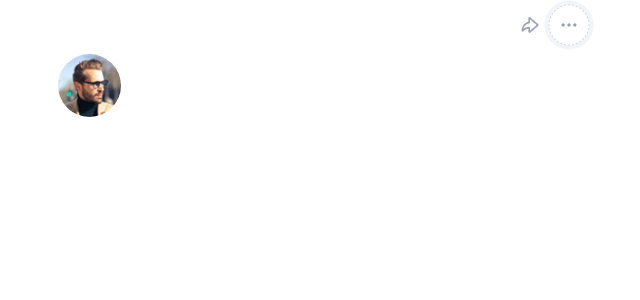
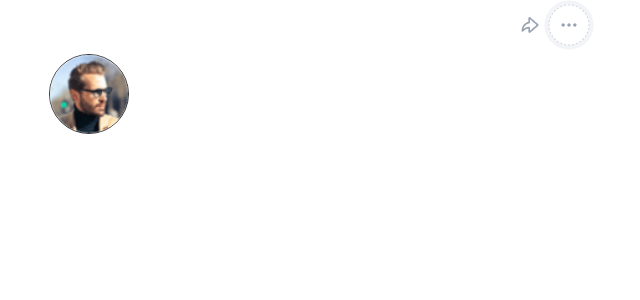
Before and after one commit to Elochukwu3/tap-link, a React (Create React App) app: page / in a window 1280 px wide. Shown: the top 300 px of the page, without its empty margins (416-1056 px from the left). Built offline with nearby package versions, Linux system fonts and the light colour scheme.

Commit message:
profile hover effect

```diff
--- a/src/App.css
+++ b/src/App.css
@@ -1,39 +1,79 @@
-*{
+* {
   margin: 0;
   padding: 0;
   box-sizing: border-box;
 }
-html{
+html {
   overflow: hidden;
 }
-body{
+body {
   overflow-x: hidden;
 }
-main{
+main {
   display: flex;
   justify-content: center;
   max-width: 1010px;
   width: 100%;
   min-height: 100vh;
 }
-.lintree-wrapper, .linktree-page{
+.lintree-wrapper,
+.linktree-page {
   width: 100%;
   display: flex;
   flex-wrap: nowrap;
 }
-.linktree-header{
+.linktree-header {
   display: block;
   width: 100%;
 }
-.share{
+.share {
   display: flex;
   justify-content: flex-end;
   align-items: center;
   width: 100%;
 }
-.profile-wrapper{
+.profile-wrapper {
   display: grid;
   place-items: center;
   grid-template-columns: 1fr, 100%;
   justify-content: center;
 }
+.profile-inner {
+  width: 5rem;
+  height: 5rem;
+  border-radius: 50%;
+  position: relative;
+  border: 1px solid #333;
+}
+.profile-inner img:is(#profile__img) {
+  width: 100%;
+  height: 100%;
+  object-fit: cover;
+}
+
+.camera {
+  display: flex;
+  flex-direction: column;
+  justify-content: flex-end;
+  align-items: center;
+  padding: 0px 0px 8px;
+  position: absolute;
+  width: 5rem;
+  height: 5rem;
+  left: 0;
+  top: 0;
+  bottom: 0;
+  background: linear-gradient(
+      0deg,
+      rgba(52, 64, 84, 0.75),
+      rgba(60, 67, 81, 0.75)
+    );
+  border-radius: 275px;
+  background-repeat: no-repeat;
+  transform: scale(0);
+  transition: transform 250ms;
+}
+.profile-inner:hover .camera {
+  transform: scale(1);
+
+}
--- a/src/App.js
+++ b/src/App.js
@@ -2,6 +2,7 @@ import React from 'react';
 import './App.css';
 import share from './icons/share.png';
 import dotShare from './icons/dot.png';
+import camera from './icons/camera.svg';
 import profile from './images/wearingglass.png'
 
 function App() {
@@ -17,8 +18,12 @@ function App() {
           <span><img src={dotShare} alt='dot-btn'/></span>
         </div>
         <div className='profile-wrapper'>
-           <div>
+           <div  className='profile-inner' cam={camera}>
             <img id='profile__img' src={profile}alt='profile'/>
+            <span className='camera'>
+            <img src={camera} alt='camera' style={{color:'transparent'}}/>
+            </span>
+
            </div>
         </div>
         </section>
```
Also changed, not shown: src/icons/camera.svg (added).
